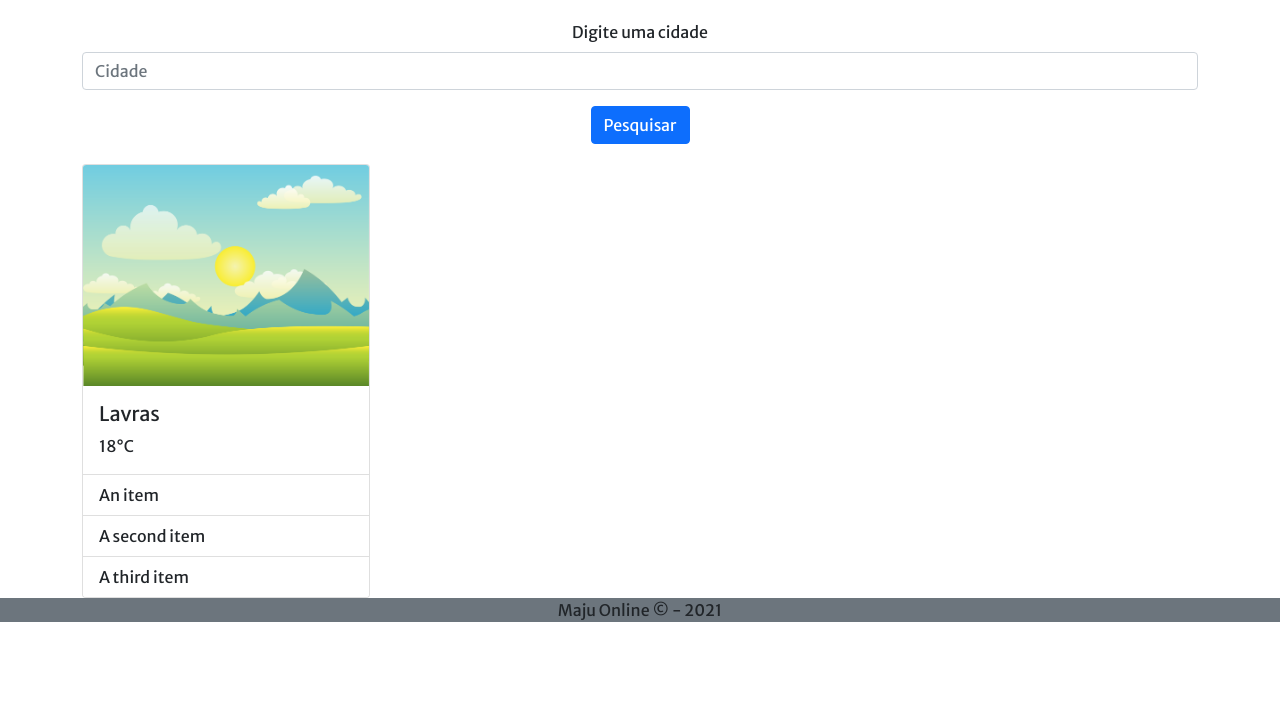
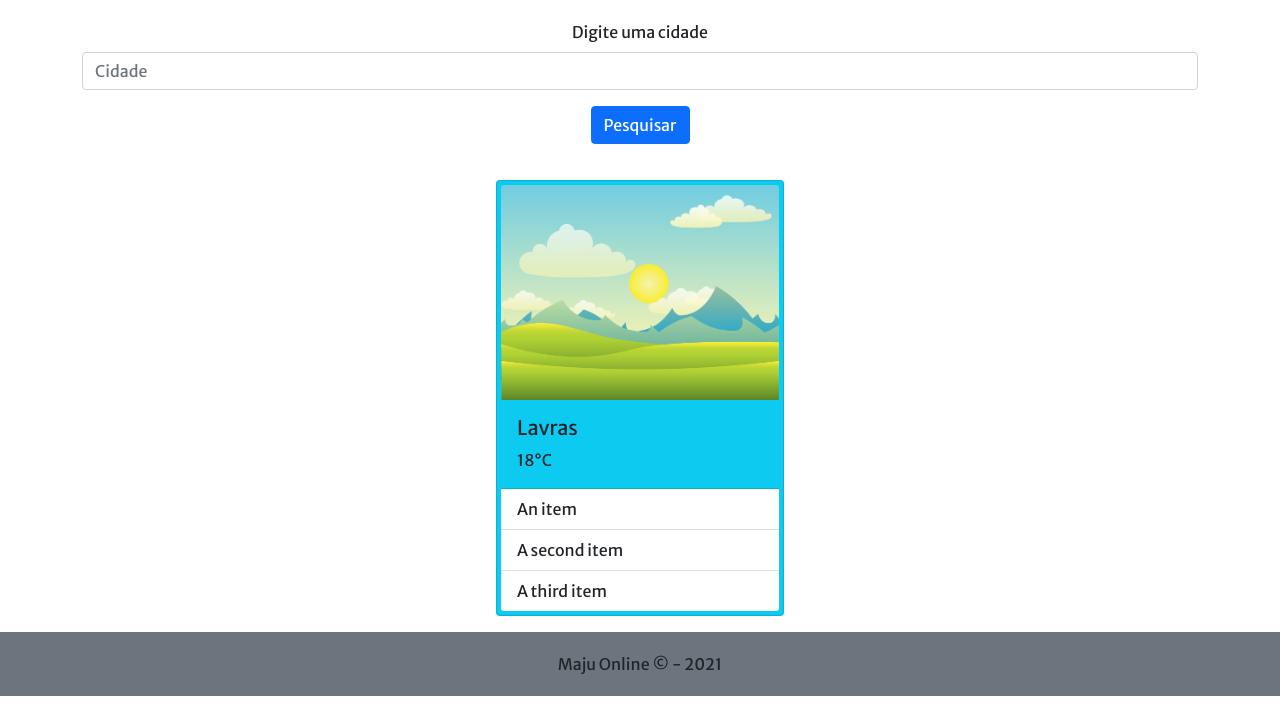
Before and after one commit to GabrielPenke292/maju-online, a CodeIgniter 4 app: template app/Views/welcome_message.php in a window 1280 px wide. Shown: the part 89-800 px from the top of the page. Run offline with PHP 8.4 and a stand-in for CodeIgniter, Linux system fonts and the light colour scheme; the template is opened without the code that fills it, so the values that code supplies are empty; some libraries are stand-ins or nearby versions.

Commit message:
Detalhes de estilização

```diff
--- a/app/Views/templates/main_template.php
+++ b/app/Views/templates/main_template.php
@@ -49,8 +49,8 @@
     <?= $this->renderSection('card'); ?>
 
 
-    <footer class="text-center bg-secondary">
-        <p>Maju Online &copy; - <?= date('Y') ?></p>
+    <footer class="text-center bg-secondary p-1">
+        <p class="mt-3">Maju Online &copy; - <?= date('Y') ?></p>
     </footer>
 
     <script src="assets/js/scripts.js"></script>
--- a/app/Views/welcome_message.php
+++ b/app/Views/welcome_message.php
@@ -23,8 +23,7 @@
 <?= $this->section("card"); ?>
 	<div class="container">
 		<div class="row justify-content-center">
-			<div class="">
-				<div class="card" style="width: 18rem;">
+				<div class="card my-3 p-1 bg-info" style="width: 18rem;">
 					<img src="assets/img/morning.png" class="card-img-top" alt="...">
 					<div class="card-body">
 						<h5 class="card-title" id="cityName">Lavras</h5>
@@ -36,9 +35,6 @@
 						<li class="list-group-item">A third item</li>
 					</ul>
 				</div>
-			</div>
-
-
 		</div>
 	</div>
 
```
